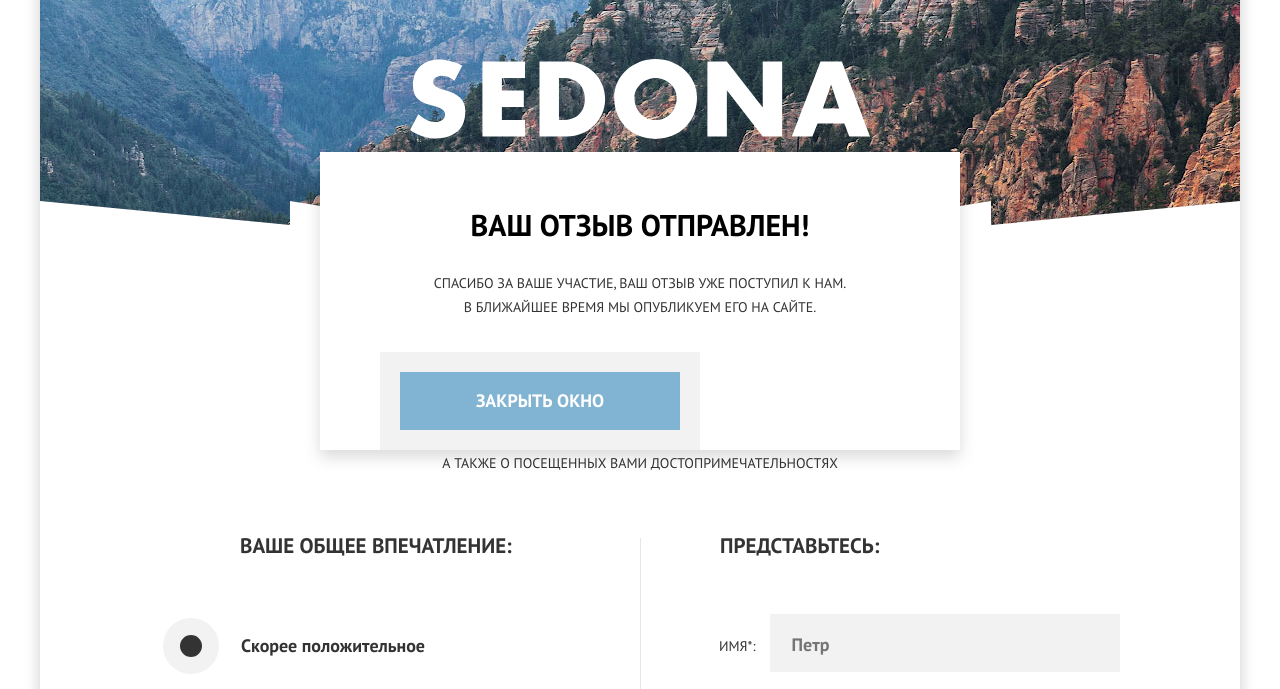
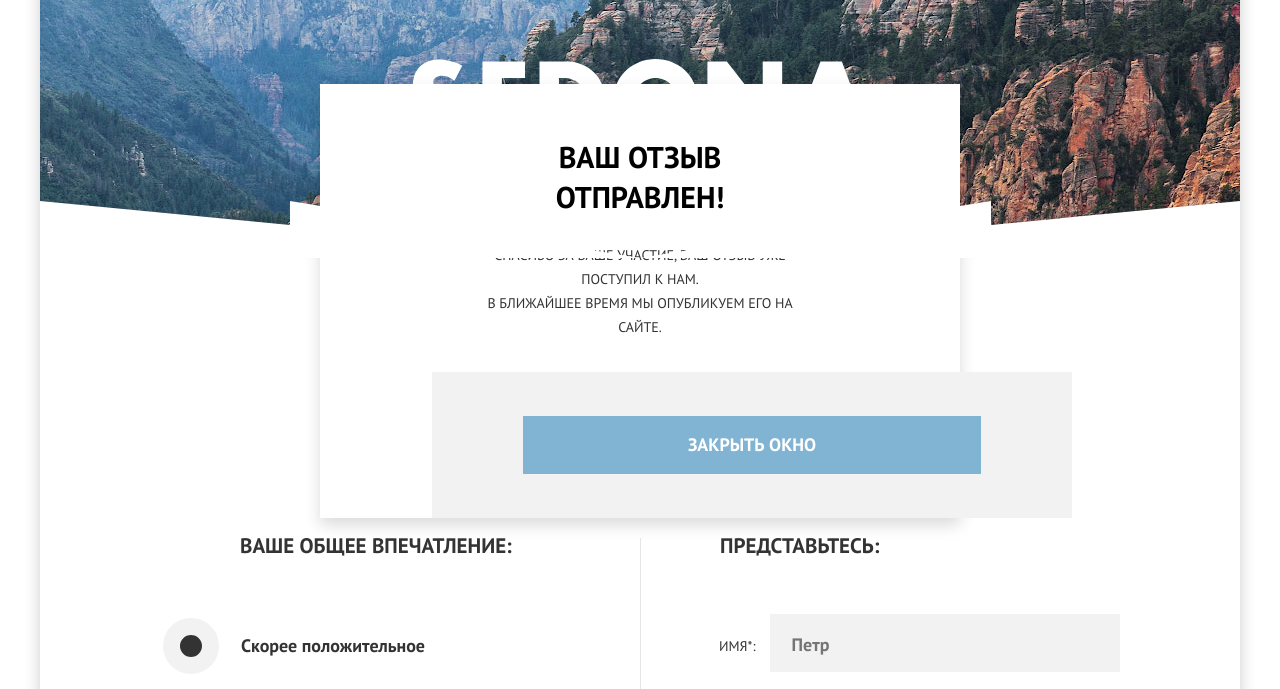
Before and after one commit to RomanBykov/427583-sedona-17, a website: page source/form.html in a window 1280 px wide. Shown: the part 99-788 px from the top of the page. Drawn offline with nearby package versions, Linux system fonts and the light colour scheme; files that its build step writes are made by us from their sources.

Commit message:
module6-task1

```diff
--- a/source/form.html
+++ b/source/form.html
@@ -184,18 +184,24 @@
         </div>
       </div>
     </footer>
+    <div class="modal-overlay">
       <div class="modal modal--error none">
+        <div class="modal__info-container">
           <h3 class="modal__header">Что-то пошло не так!</h3>
           <p class="modal__text">Проверьте поля, выделенные красным, скорее всего вы забыли их заполнить</p>
+        </div>
         <div class="modal__btn-wrapper">
           <button class="modal__btn button" type="button">ОК</button>
         </div>
       </div>
       <div class="modal modal--succes ">
+        <div class="modal__info-container">
           <h3 class="modal__header">Ваш отзыв отправлен!</h3>
           <p class="modal__text">Спасибо за ваше участие, ваш отзыв уже поступил к нам.<br> В ближайшее время мы опубликуем его на сайте.</p>
+        </div>
         <div class="modal__btn-wrapper modal__btn-wrapper--succes">
           <button class="modal__btn button" type="button">Закрыть окно</button>
+        </div>
       </div>
     </div>
     <script>
--- a/source/sass/blocks/modal.scss
+++ b/source/sass/blocks/modal.scss
@@ -4,20 +4,21 @@
 }
 
 .modal {
-  position: fixed;
-  top: 50%;
-  left: 50%;
+  // position: fixed;
+  // top: 50%;
+  // left: 50%;
+  position: relative;
   z-index: 4;
 
   width: 320px;
   min-height: 280px;
-  padding: 35px 52px;
+  padding: 35px 0;
   padding-top: 40px;
 
   background-color: $white;
   box-shadow: 0 7px 15px 0 rgba(0, 1, 1, 0.15);
 
-  transform: translate(-50%, -50%);
+  // transform: translate(-50%, -50%);
 }
 
 .modal--error {
@@ -26,6 +27,10 @@
     padding: 49px 61px;
     padding-top: 53px;
   }
+}
+
+.modal__info-container {
+  padding: 0 52px;
 }
 
 .modal--error .modal__header {
@@ -86,8 +91,27 @@
 .modal__btn-wrapper--succes {
   width: 320px;
   margin-top: 33px;
-  margin-left: -52px;
+  // margin-left: -52px;
   padding: 20px;
 
   background-color: $grey;
+
+  @media (min-width: $pad) {
+    width: 640px;
+    padding: 44px 91px;
+    // margin-left: -112px;
+  }
 }
+
+.modal-overlay {
+  position: fixed;
+  top: 0;
+  left: 0;
+  right: 0;
+  bottom: 0;
+  z-index: 0;
+
+  display: flex;
+  justify-content: center;
+  align-items: center;
+}
```
Lines whose indentation alone changed are shown as unchanged.
